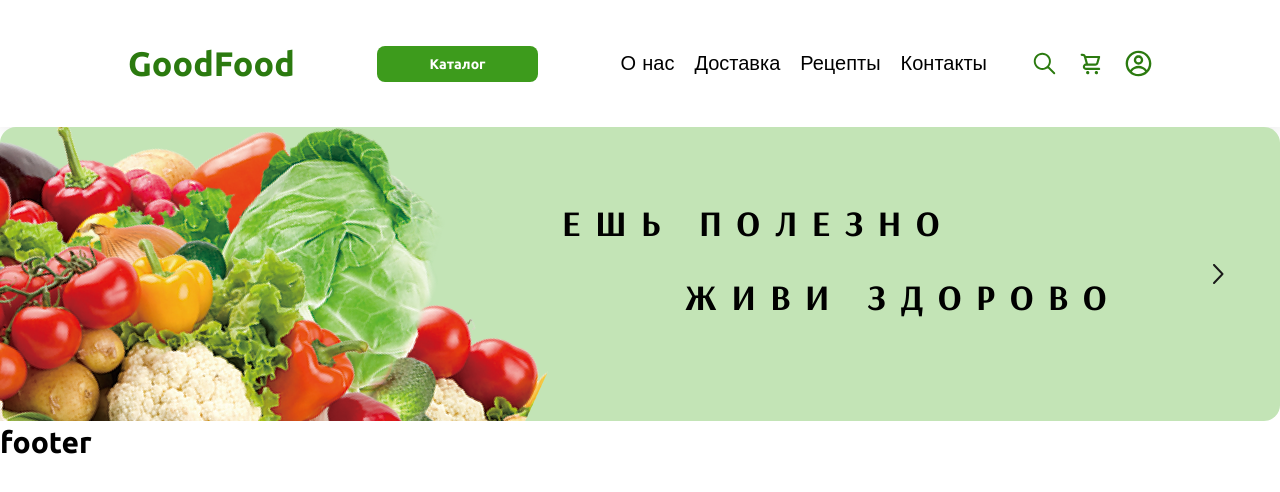
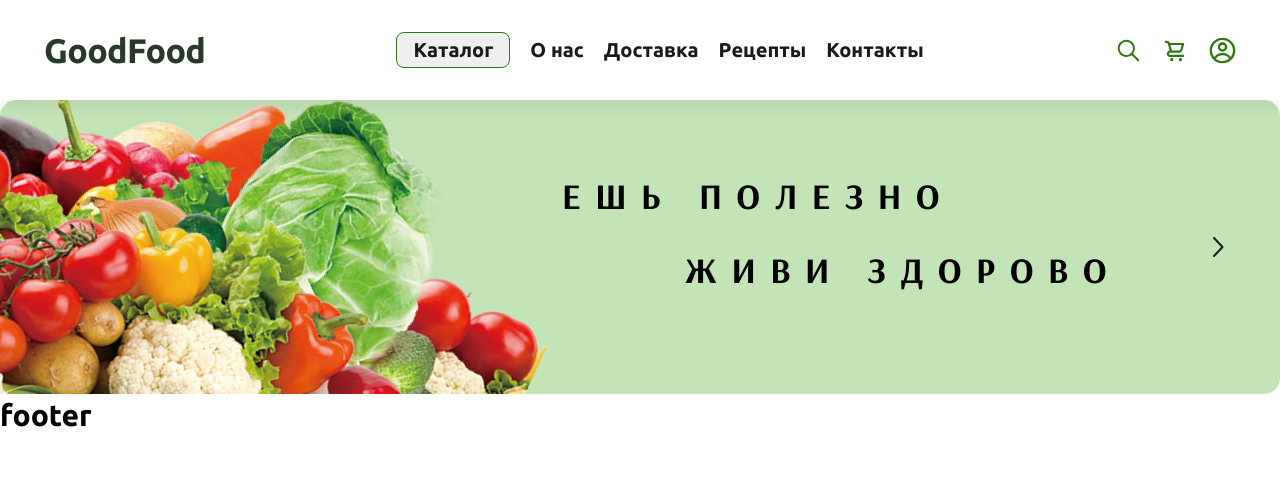
Before and after one commit to kavabunga/goodfood-frontend, a React (Vite) app: page / in a window 1280 px wide. Shown: the top 492 px of the page. Built offline with nearby package versions, Linux system fonts and the light colour scheme.

Commit message:
feat: redesign header, implement button functionality, and modularize header components
After applying this commit, the header will be redesigned to fit the new design. Additionally, button functionality will be added, and the header will be divided into modular components.

```diff
--- a/src/components/Button/button.module.scss
+++ b/src/components/Button/button.module.scss
@@ -1,4 +1,5 @@
 @use '@scss/_variables.scss' as *;
+@use '@scss/_mixins' as *;
 
 .green-button {
 	padding: 0;
@@ -27,3 +28,65 @@
 .green-button__active {
 	background: $accent-color-darkgreen;
 }
+
+.header-button {
+	@extend %zero-padding-margin;
+
+	display: flex;
+	height: 36px;
+	padding: 8px 16px;
+	justify-content: center;
+	align-items: center;
+	color: #1a1a1a;
+	border-radius: 8px;
+	border: 1px solid var(--primary-700, #2b7a0f);
+
+	/* text */
+	font-family: $ubuntu-font;
+	font-size: 20px;
+	font-style: normal;
+	font-weight: 700;
+	line-height: 140%;
+
+	&:hover {
+		background: $accent-color-bright-green;
+	}
+
+	&:active {
+		background: $accent-color-darkgreen;
+	}
+}
+
+.greenish-button {
+	@extend %zero-padding-margin;
+
+	border: none;
+	display: flex;
+	max-width: 300px;
+	width: fit-content;
+	height: 40px;
+	padding: 8px 12px;
+	justify-content: center;
+	align-items: center;
+	border-radius: 16px;
+	background: #fff;
+
+	/* text */
+	font-family: $ubuntu-font;
+	font-size: 18px;
+	font-weight: 400;
+	line-height: 140%;
+	color: #000;
+
+	&:not(.greenish-button__active):hover {
+		color: #000;
+		background: $light-background-color;
+	}
+
+	transition: 0.5s;
+}
+
+.greenish-button__active {
+	color: #fff;
+	background: $dirty-greenish-color;
+}
--- a/src/components/Button/index.tsx
+++ b/src/components/Button/index.tsx
@@ -3,11 +3,19 @@ import styles from './button.module.scss';
 type ButtonProps = {
 	buttonText: string;
 	buttonStyle: string;
+	classNameActive?: string;
+	onClick?: () => void;
 };
 
-const Button = ({ buttonText, buttonStyle }: ButtonProps) => {
+const Button = ({ buttonText, buttonStyle, classNameActive, onClick }: ButtonProps) => {
 	return (
-		<button type="button" className={`${styles[buttonStyle]}`}>
+		<button
+			type="button"
+			className={`${styles[buttonStyle]}  ${
+				classNameActive ? styles[classNameActive] : ''
+			}`}
+			onClick={onClick}
+		>
 			{buttonText}
 		</button>
 	);
--- /dev/null
+++ b/src/components/navigation-icons/index.tsx
@@ -0,0 +1,27 @@
+import React from 'react';
+import { Link } from 'react-router-dom';
+import { useAuth } from '../../hooks/use-auth.ts';
+import styles from './navigation-icons.module.scss';
+
+const NavigationIcons: React.FC = () => {
+	const { isLoggedIn } = useAuth();
+
+	return (
+		<div className={styles.navigation__icons}>
+			<Link
+				className={`${styles.navigation__icon} ${styles.navigation__icon_search}`}
+				to={''}
+			></Link>
+			<Link
+				className={`${styles.navigation__icon} ${styles.navigation__icon_busket}`}
+				to={''}
+			></Link>
+			<Link
+				className={`${styles.navigation__icon} ${styles.navigation__icon_profile}`}
+				to={isLoggedIn ? '/profile' : ''}
+			></Link>
+		</div>
+	);
+};
+
+export default NavigationIcons;
--- /dev/null
+++ b/src/components/navigation-icons/navigation-icons.module.scss
@@ -0,0 +1,30 @@
+@use '../../scss/mixins' as *;
+@use '../../scss/base.scss' as *;
+
+.navigation__icons {
+	display: flex;
+	justify-content: space-between;
+	align-items: center;
+	gap: 20px;
+
+	:hover {
+		opacity: 0.5;
+		transition: opacity 0.5s ease-in-out;
+	}
+}
+
+.navigation__icon {
+	@extend %header-icon;
+}
+
+.navigation__icon_search {
+	background-image: url('../../assets/images/search_icon.svg');
+}
+
+.navigation__icon_busket {
+	background-image: url('../../assets/images/shopping_busket_icon.svg');
+}
+
+.navigation__icon_profile {
+	background-image: url('../../assets/images/profile_icon.svg');
+}
--- a/src/components/navigation/index.tsx
+++ b/src/components/navigation/index.tsx
@@ -1,42 +1,26 @@
+import React from 'react';
 import { Link } from 'react-router-dom';
-import { useAuth } from '../../hooks/use-auth.ts';
-
 import styles from './navigation.module.scss';
+import Button from '@components/Button';
 
 const Navigation: React.FC = () => {
-	const { isLoggedIn } = useAuth();
 	return (
 		<nav className={styles.navigation}>
 			<ul className={styles.navigation__list}>
-				<Link className={`${styles.navigation__item} text link`} to={''}>
+				<Button buttonText="Каталог" buttonStyle="header-button"></Button>
+				<Link className={`${styles.navigation__item}  `} to={''}>
 					О нас
 				</Link>
-				<Link className={`link ${styles.navigation__item} text`} to={''}>
+				<Link className={` ${styles.navigation__item}`} to={''}>
 					Доставка
 				</Link>
-				<Link className={`link ${styles.navigation__item} text`} to={''}>
+				<Link className={` ${styles.navigation__item}`} to={''}>
 					Рецепты
 				</Link>
-				<Link className={`link ${styles.navigation__item} text`} to={''}>
+				<Link className={` ${styles.navigation__item}`} to={''}>
 					Контакты
 				</Link>
 			</ul>
-
-			<div className={styles.navigation__icons}>
-				<Link
-					className={`${styles.navigation__icon} ${styles.navigation__icon_search}`}
-					to={''}
-				></Link>
-				<Link
-					className={`${styles.navigation__icon} ${styles.navigation__icon_busket}`}
-					to={''}
-				></Link>
-				{/* логика перехода на профиль, либо регистрацию, здесь потом попап */}
-				<Link
-					className={`${styles.navigation__icon} ${styles.navigation__icon_profile}`}
-					to={isLoggedIn ? '/profile' : ''}
-				></Link>
-			</div>
 		</nav>
 	);
 };
--- a/src/components/navigation/navigation.module.scss
+++ b/src/components/navigation/navigation.module.scss
@@ -1,5 +1,5 @@
-@use '../../scss/mixins' as *;
-@use '../../scss/base.scss' as *;
+@use '@scss/_variables.scss' as *;
+@use '@scss/_mixins' as *;
 
 .navigation {
 	display: flex;
@@ -7,41 +7,27 @@
 }
 
 .navigation__list {
+	@extend %zero-padding-margin;
+
 	display: flex;
 	gap: 20px;
 	cursor: pointer;
 	padding: 8px 0;
+	align-items: center;
+}
 
-	:hover {
+.navigation__item {
+	color: #1a1a1a;
+	text-align: center;
+	font-family: $ubuntu-font;
+	font-size: 20px;
+	font-weight: 700;
+	line-height: 140%;
+	cursor: pointer;
+	text-decoration: none;
+
+	&:hover {
 		opacity: 0.5;
 		transition: opacity 0.5s ease-in-out;
 	}
 }
-
-.navigation__icons {
-	display: flex;
-	justify-content: space-between;
-	align-items: center;
-	gap: 20px;
-
-	:hover {
-		opacity: 0.5;
-		transition: opacity 0.5s ease-in-out;
-	}
-}
-
-.navigation__icon {
-	@extend %header-icon;
-}
-
-.navigation__icon_search {
-	background-image: url('../../assets/images/search_icon.svg');
-}
-
-.navigation__icon_busket {
-	background-image: url('../../assets/images/shopping_busket_icon.svg');
-}
-
-.navigation__icon_profile {
-	background-image: url('../../assets/images/profile_icon.svg');
-}
--- a/src/layouts/header/header.module.scss
+++ b/src/layouts/header/header.module.scss
@@ -3,17 +3,18 @@
 @use '../../scss/base.scss' as *;
 
 .header {
+	position: relative;
 	width: 100%;
-	padding: 28px 0;
+	padding: 24px 0;
 	box-shadow: 2px 2px 20px 0 rgb(0 0 0 / 10%);
+	z-index: 2;
 }
 
 .header__container {
-	margin: 0 auto;
-	width: calc(100% - 128px * 2);
 	display: flex;
 	justify-content: space-between;
 	align-items: center;
+	margin: 0 44px;
 }
 
 .header__button {
@@ -21,6 +22,9 @@
 }
 
 .header__title {
-	color: $accent-color-darkgreen;
 	font-size: 34px;
+	color: #293929;
+	font-weight: 700;
+	line-height: normal;
+	letter-spacing: -0.68px;
 }
--- a/src/layouts/header/index.tsx
+++ b/src/layouts/header/index.tsx
@@ -3,7 +3,7 @@ import { Link } from 'react-router-dom';
 // import { useAuth } from '../../hooks/use-auth.ts';
 import Navigation from '../../components/navigation';
 import styles from './header.module.scss';
-import Button from '@components/Button';
+import NavigationIcons from '@components/navigation-icons';
 
 const Header: React.FC = () => {
 	// Этот блок кода предназначен для реализации переходов между страницами
@@ -23,8 +23,8 @@ const Header: React.FC = () => {
 				<Link to={'/'} className="link">
 					<h1 className={styles.header__title}>GoodFood</h1>
 				</Link>
-				<Button buttonText="Каталог" buttonStyle="green-button"></Button>
 				<Navigation />
+				<NavigationIcons />
 			</div>
 		</header>
 	);
--- a/src/scss/_variables.scss
+++ b/src/scss/_variables.scss
@@ -8,6 +8,7 @@ $accent-color-bright-green: #59bf35;
 $accent-color-dirty-green: #3d9b1c;
 $footer-background-color: #6c6c6c;
 $light-background-color: #eaeaea;
+$dirty-greenish-color: #3e4d39;
 $ubuntu-font: 'Ubuntu', sans-serif;
 $work-sans-font: 'WorkSans', sans-serif;
 $arsenal-font: 'Arsenal', sans-serif;
```
